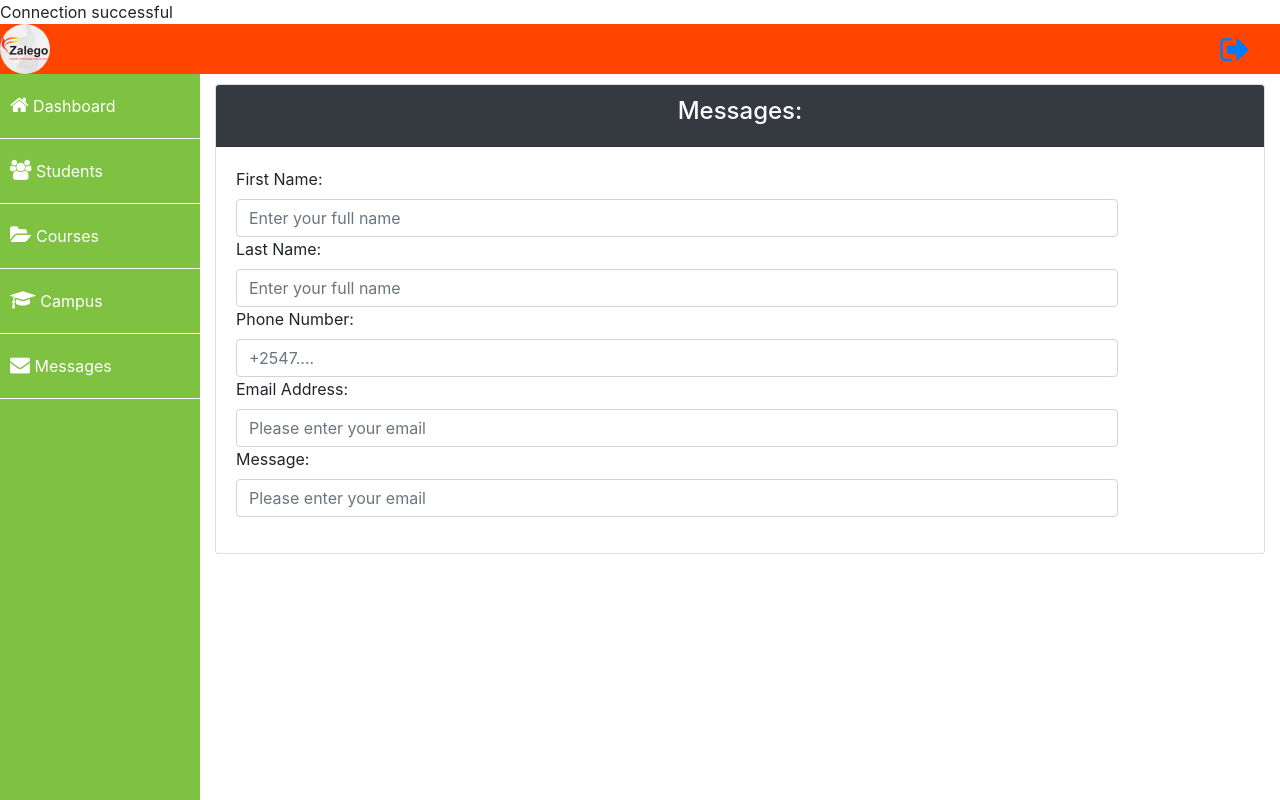
After one commit to Michelle-Wanderi/project, a PHP site: page /edit-contactus.php in a window 1280 px wide. The commit adds this page. Run offline with PHP 8.4, Linux system fonts and the light colour scheme; data that the repository does not hold is empty.

Commit message:
new changes

```diff
--- /dev/null
+++ b/edit-contactus.php
@@ -0,0 +1,97 @@
+<?php
+//database connection
+require_once('logics/dbconnection.php');
+if($conn)
+{
+    echo "Connection successful";
+}
+else
+{
+    echo "Connection failed";
+}
+
+$sqlQuery = mysqli_query($conn, "SELECT * FROM contactus");
+while($fetchStudentRecords = mysqli_fetch_array($sqlQuery))
+{
+    $no = $fetchStudentRecords['no'];
+    $firstName = $fetchStudentRecords['firstname'];
+    $lastName = $fetchStudentRecords['lastname'];
+    $phoneNumber = $fetchStudentRecords['phonenumber'];
+     $email= $fetchStudentRecords['email'];
+     $message= $fetchStudentRecords['message'];
+
+}
+?>
+<!DOCTYPE html>
+<html>
+<head>
+	<title>Bootstrap Admin Template</title>
+	<meta charset="UTF-8">
+	<meta name="description" content="Creating admin dashboard">
+	<meta name="keywords" content="HTML,CSS,Zalego,Technology,Zalego institute,JavaScript">
+	<meta name="author" content="Your name">
+	<meta name="viewport" content="width=device-width, initial-scale=1.0">
+	<link rel="stylesheet" href="bootstrap/css/bootstrap.min.css">
+	<link rel="stylesheet" href="font-awesome/css/font-awesome.min.css">
+	<link rel="stylesheet" href="style.css">
+</head>
+<body>
+	<!-- All our code. write here   -->
+
+	<div class="header">
+	<img src="zalego.jpg" alt="zalego" height="50" width="50" class="rounded-circle">
+
+	<a href="#" class="navbar-trigger"><span></span></a>
+
+	<!-- logout starts here  -->
+
+	<span class="pull-right" style="padding:10px 30px; text-decoration:none">
+	<a href="#"><i class="fa fa-sign-out fa-2x"></i></a>
+	</span>
+	<!-- logout ends here -->
+
+
+
+	</div>
+	<div class="sidebar">
+        <?php require_once('includes/sidebar.php')?>
+	</div>
+	<div class="main-content">
+				<div class="container-fluid">
+					<div class="row">
+						<div class="col-lg-12">
+                            <div class="card">
+							<div class="card-header bg-dark text-white text-center">
+                                <h4>Messages:</h4>
+                                <span><?php echo $message ?></span>
+							</div>
+	<div class="card-body">
+	<div class="container">
+    <div class="row">
+
+            <form action="edit-enrollment.php?id=<?php echo $firstName ?>" method="POST">
+                <div class="row">
+                    <div class="col-lg-12">
+                        <label for="First Name" class="form-label">First Name:</label>
+                        <input type="text" name="firstname" class="form-control" value="<?php echo $firstName ?>" placeholder="Enter your full name">
+                    </div>
+                    <div class="col-lg-12">
+                        <label for="Last Name" class="form-label">Last Name:</label>
+                        <input type="text" name="lastname" class="form-control" value="<?php echo $lastName ?>" placeholder="Enter your full name">
+                    </div>
+                    <div class="col-lg-12">
+                        <label for="Phone Number" class="form-label">Phone Number:</label>
+                        <input type="tel" class="form-control" name="phonenumber" value="<?php echo $phoneNumber ?>" placeholder="+2547....">
+                    </div>
+                </div>
+                <div class="row">
+                    <div class="col-lg-12">
+                        <label for="Email address" class="form-label">Email Address:</label>
+                        <input type="text" name="email" class="form-control" value="<?php echo $email ?>" placeholder="Please enter your email">
+                    </div>
+                    <div class="col-lg-12">
+                        <label for="message" class="form-label">Message:</label>
+                        <input type="text" name="email" class="form-control" value="<?php echo $email ?>" placeholder="Please enter your email">
+                    </div>
+</div>
+</form>
--- a/view-enrollment.php
+++ b/view-enrollment.php
@@ -1,6 +1,7 @@
 <?php
 //database connection
 require_once('logics/dbconnection.php');
+
 
 $sqlFetchStudent = mysqli_query($conn, "SELECT * FROM enrollment WHERE no='".$_GET['id']."' ");
 while($fetchStudentRecords = mysqli_fetch_array($sqlFetchStudent))
```
Also changed, not shown: contactus.php (+9 -0 lines), delete-contactus.php (added, +15 -0 lines), view-contactus.php (added, +78 -0 lines).
